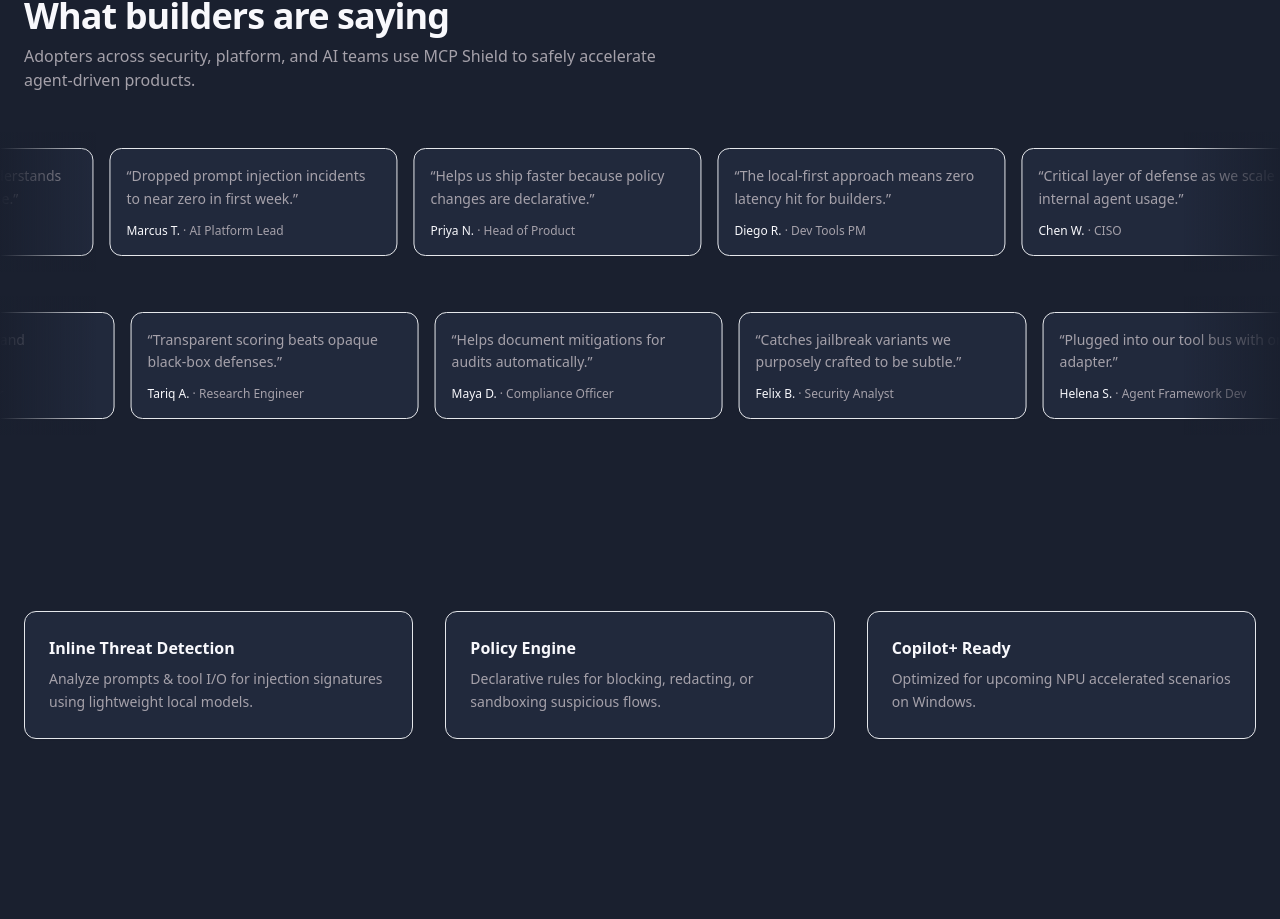
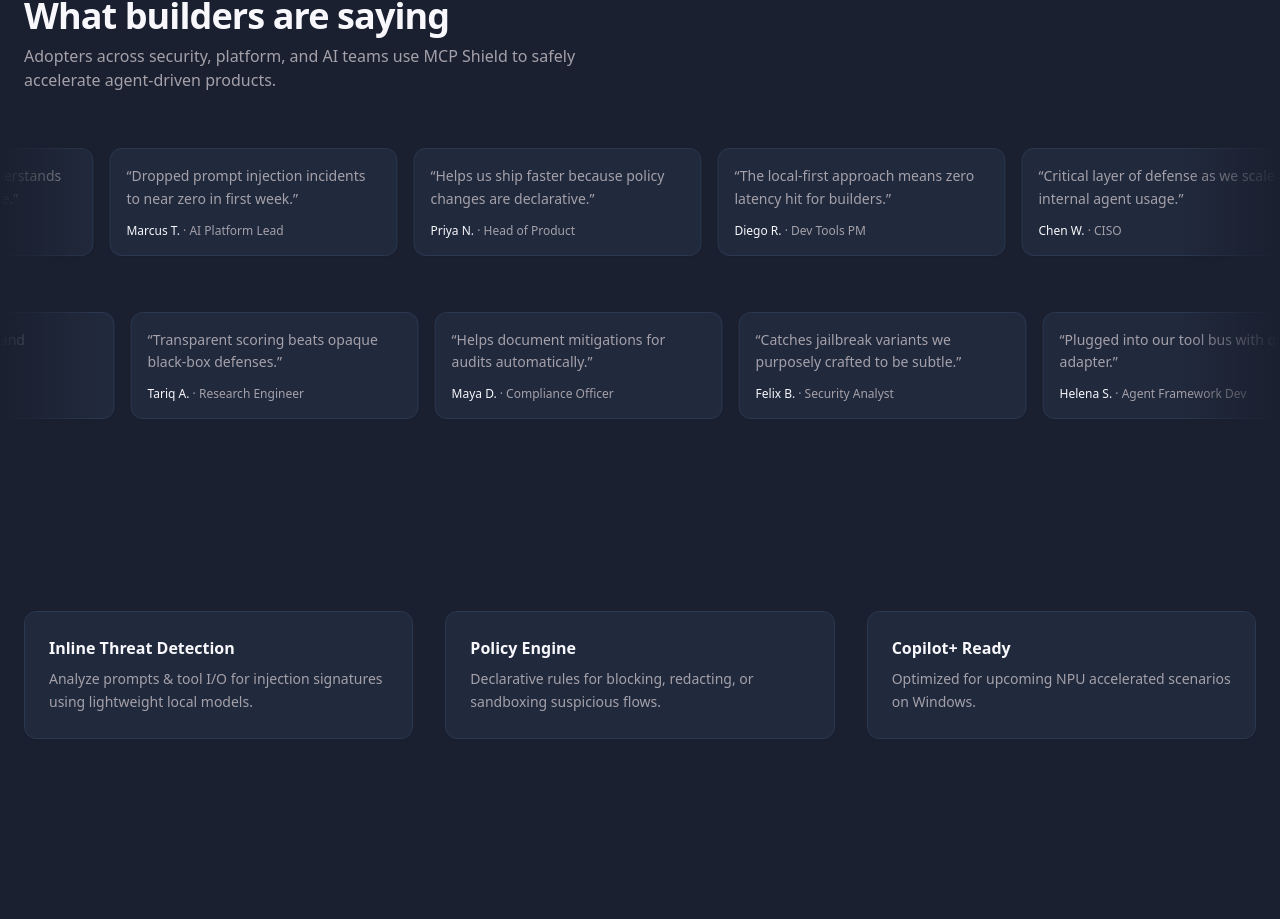
Before and after one commit to Jitha-afk/MCPShield, a Next.js app in the folder frontend/: page / in a window 1280 px wide. Shown: the part 900-1819 px from the top of the page. Built offline with nearby package versions, Linux system fonts and the light colour scheme.

Commit message:
style: solid card borders in dark mode (testimonials & features)

```diff
--- a/frontend/app/page.tsx
+++ b/frontend/app/page.tsx
@@ -50,7 +50,7 @@
             { title: 'Policy Engine', body: 'Declarative rules for blocking, redacting, or sandboxing suspicious flows.' },
             { title: 'Copilot+ Ready', body: 'Optimized for upcoming NPU accelerated scenarios on Windows.' },
           ].map(card => (
-            <div key={card.title} className="p-6 rounded-xl border border-border/60 bg-card text-card-foreground shadow-sm">
+            <div key={card.title} className="p-6 rounded-xl border border-border bg-card text-card-foreground shadow-sm">
               <h3 className="font-semibold mb-2">{card.title}</h3>
               <p className="text-sm text-muted-foreground leading-relaxed">{card.body}</p>
             </div>
--- a/frontend/components/testimonials-marquee.tsx
+++ b/frontend/components/testimonials-marquee.tsx
@@ -51,7 +51,7 @@
         {list.map((t, i) => (
           <Card
             key={i}
-            className="w-72 flex-shrink-0 transition-shadow hover:shadow-md hover:ring-1 hover:ring-border/60 bg-card text-card-foreground"
+            className="w-72 flex-shrink-0 transition-shadow hover:shadow-md hover:ring-1 hover:ring-border bg-card text-card-foreground border border-border"
           >
             <CardContent className="p-4">
               <p className="text-sm leading-relaxed mb-3 text-muted-foreground">“{t.quote}”</p>
@@ -75,7 +75,7 @@
     <section className="relative py-24 select-none" id="testimonials">
       <div className="container mb-10">
         <h2 className="text-3xl md:text-4xl font-bold tracking-tight">What builders are saying</h2>
-        <p className="text-muted-foreground mt-2 max-w-2xl text-sm md:text-base">Adopters across security, platform, and AI teams use MCP Shield to safely accelerate agent-driven products.</p>
+        <p className="text-muted-foreground mt-2 max-w-2xl text-sm md:text-base">Adopters across security, platform, and AI teams use MCP Shield to safely<br></br>accelerate agent-driven products.</p>
       </div>
       <div className="space-y-6">
         <Row testimonials={testimonialsRowA} direction="left" />
```
